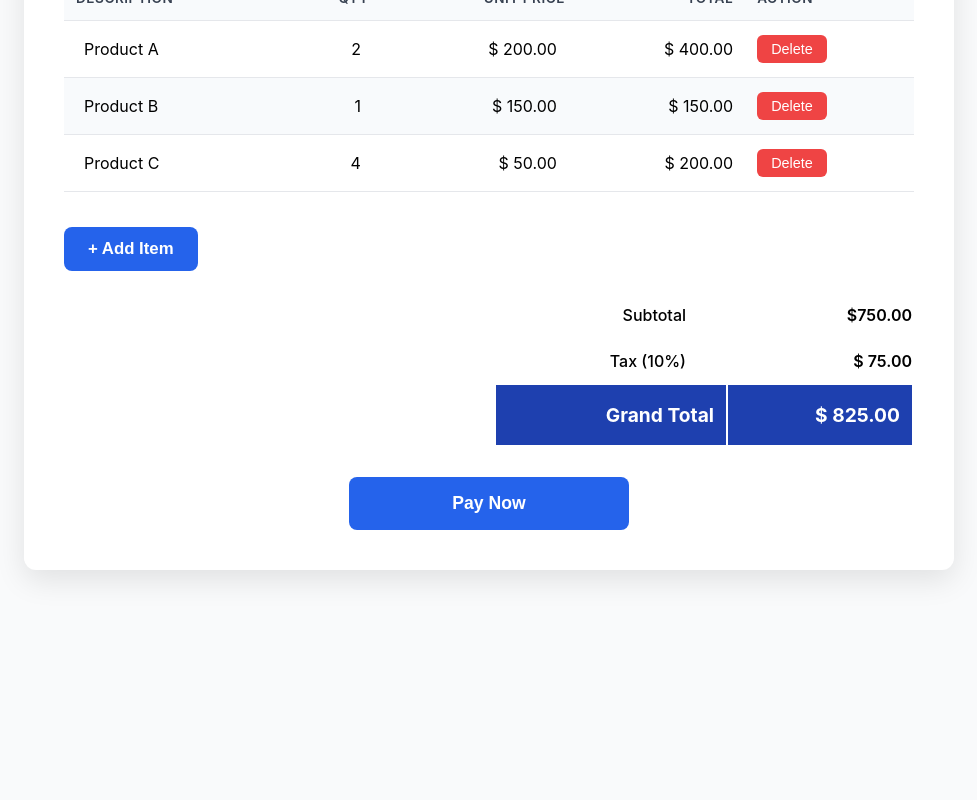
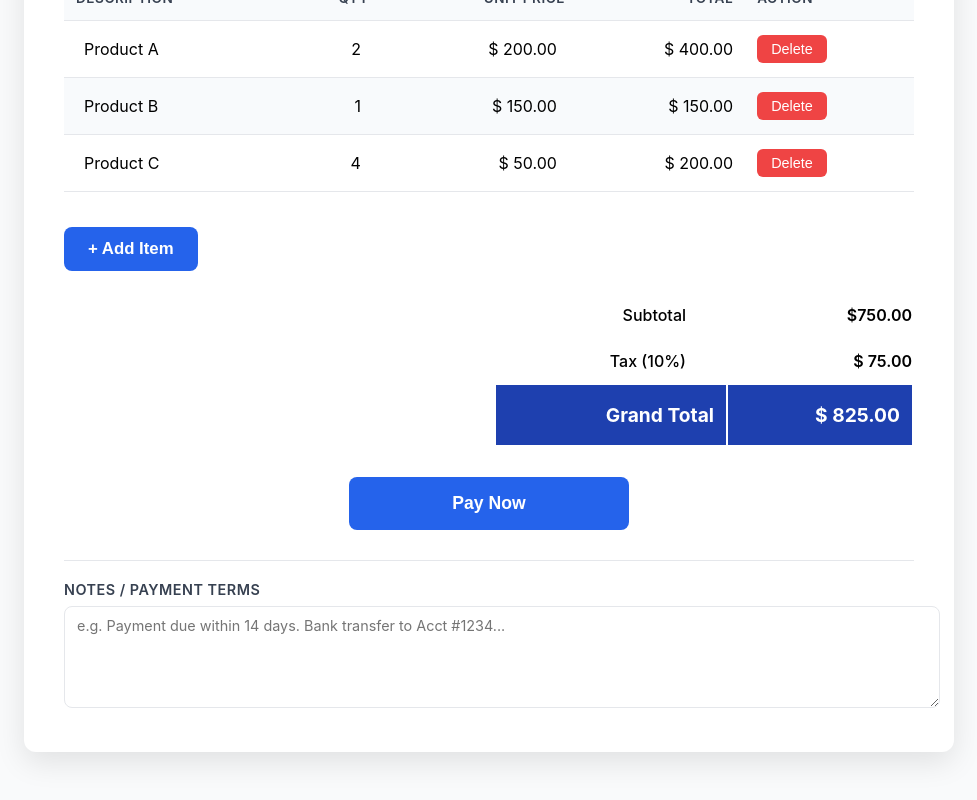
Before and after one commit to DoctBenson/tradeflow-invoice, a React (Vite) app: page / in a window 1280 px wide. Shown: the part 456-1256 px from the top of the page, without its empty margins (151-1128 px from the left). Before the commit the page ends 1086 px from the top, so only its background shows below. Built offline with nearby package versions, Linux system fonts and the light colour scheme.

Commit message:
Add notes and payment terms section

```diff
--- a/src/App.jsx
+++ b/src/App.jsx
@@ -60,7 +60,7 @@ const [clientName, setClientName] = useState('Client Name')
 const [date, setDate] = useState(new Date().toISOString().split('T')[0])
 const [dueDate, setDueDate] = useState('')
 const [currency, setCurrency] = useState('$')
-
+const [notes, setNotes] = useState('')
 return (
   <>
     <button onClick={exportPDF} className="export-btn">
@@ -115,7 +115,15 @@ return (
         currency={currency}
       />
 
-      <InvoiceFooter lineItems={lineItems} currency={currency} />
+      <InvoiceFooter
+      lineItems={lineItems}
+       currency={currency}
+       notes={notes}
+       onNotesChange={setNotes}
+
+       />
+
+
     </div>
   </>
 )
--- a/src/components/InvoiceFooter.jsx
+++ b/src/components/InvoiceFooter.jsx
@@ -1,5 +1,5 @@
 import React from 'react';
-function InvoiceFooter({ lineItems, currency }) {
+function InvoiceFooter({ lineItems, currency, notes, onNotesChange  }) {
   const subtotal = lineItems.reduce((sum, item) => {
     return sum + (item.qty * item.price);
   }, 0);
@@ -32,8 +32,17 @@ function InvoiceFooter({ lineItems, currency }) {
          onClick={() => alert(`Processing payment of ${currency}${grandTotal.toFixed(2)}…`)}
         >
          Pay Now
-        </button>
+      </button>
 
+        <div className="notes-section">
+      <h4>Notes / Payment Terms</h4>
+       <textarea
+       className="notes-input"
+       placeholder="e.g. Payment due within 14 days. Bank transfer to Acct #1234..."
+       value={notes}
+       onChange={e => onNotesChange(e.target.value)}
+     />
+    </div>
 
     </div>
   );
--- a/src/index.css
+++ b/src/index.css
@@ -366,3 +366,36 @@ body {
 .stamp--draft { color: #6b7280; border-color: #6b7280; }
 .stamp--unpaid { color: #ef4444; border-color: #ef4444; }
 .stamp--paid { color: #10b981; border-color: #10b981; }
+
+
+.notes-section {
+  margin-top: 30px;
+  border-top: 1px solid #e5e7eb;
+  padding-top: 20px;
+}
+
+.notes-section h4 {
+  font-size: 0.9rem;
+  font-weight: 600;
+  color: #374151;
+  margin: 0 0 8px 0;
+  text-transform: uppercase;
+  letter-spacing: 0.5px;
+}
+
+.notes-input {
+  width: 100%;
+  min-height: 80px;
+  padding: 10px 12px;
+  border: 1px solid #e5e7eb;
+  border-radius: 8px;
+  font-size: 0.9rem;
+  color: #4b5563;
+  resize: vertical;
+  font-family: inherit;
+}
+
+.notes-input:focus {
+  outline: none;
+  border-color: #2563eb;
+}
```
